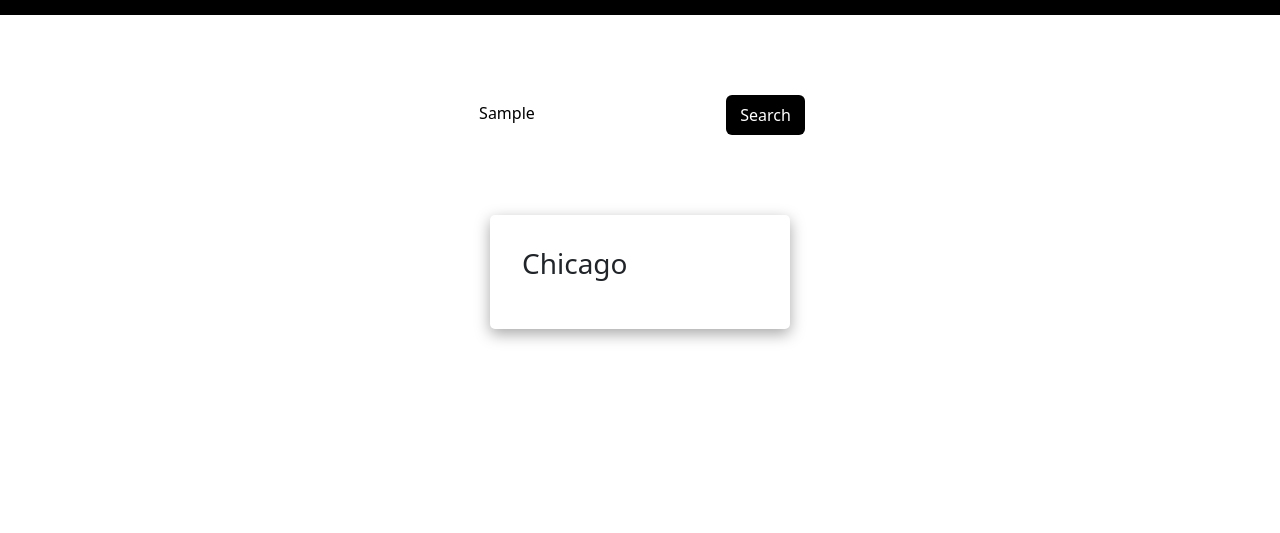
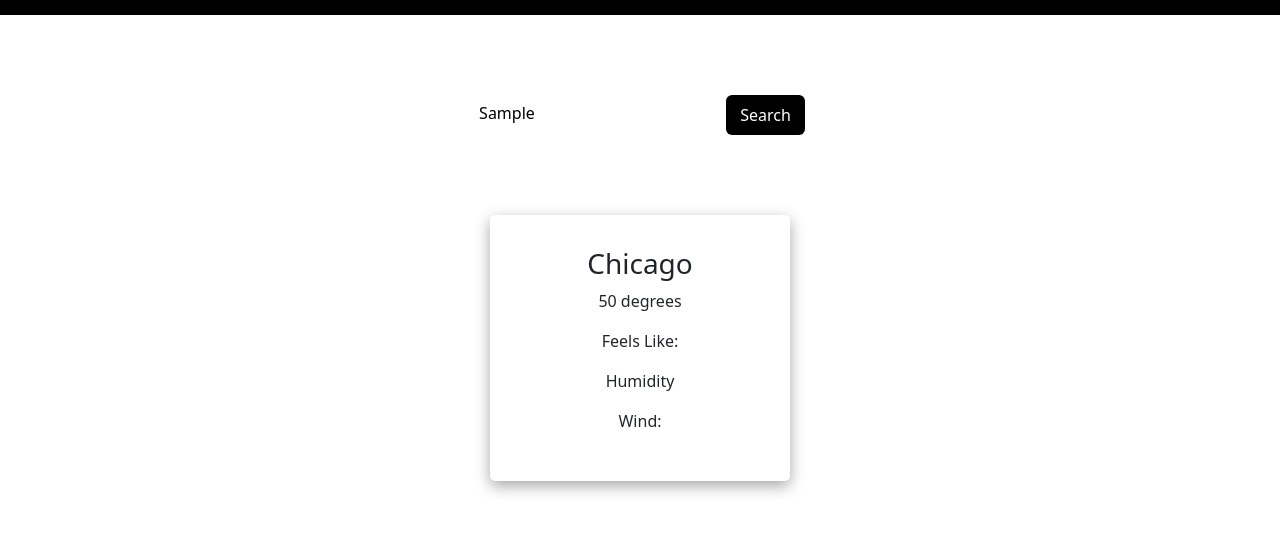
Before and after one commit to Vurnex/weather-app, a website built with webpack: page src/index.html in a window 1280 px wide. Both pictures are taken after typing "Sample" into the empty fields and a click on the button "Search". Shown: the part 129-662 px from the top of the page. Built offline with nearby package versions, Linux system fonts and the light colour scheme.

Commit message:
Get value from input

```diff
--- a/src/index.html
+++ b/src/index.html
@@ -40,10 +40,10 @@
             <div class="search-result" id="searchResult">
 
                 <h3 id="cityName">Chicago</h3>
-                <p id="temperature"></p>
-                <p id="feelsLike"></p>
-                <p id="humidity"></p>
-                <p id="wind"></p>
+                <p id="temperature">50 degrees</p>
+                <p id="feelsLike">Feels Like: </p>
+                <p id="humidity">Humidity</p>
+                <p id="wind">Wind: </p>
 
             </div>
 
--- a/src/index.js
+++ b/src/index.js
@@ -29,6 +29,11 @@ searchBtn.addEventListener("click", async () => {
 
     searchResult.classList.add("active");
 
+    if (searchInput.value != "") {
+
+        console.log(searchInput.value);
+    }
+
     //if (searchInput.value === "") return;
     //const weatherData = await weather.getData(searchInput.value);
     //view.setSearchResult(weatherData);
--- a/src/style.scss
+++ b/src/style.scss
@@ -47,6 +47,7 @@
     display: none;
     max-width: 300px;
     padding: 2rem;
+    text-align: center;
     border-radius: 5px;
     margin: 4rem auto;
     background-color: var(--primary-dark);
```
Also changed, not shown: src/style.css, 1 other file.
